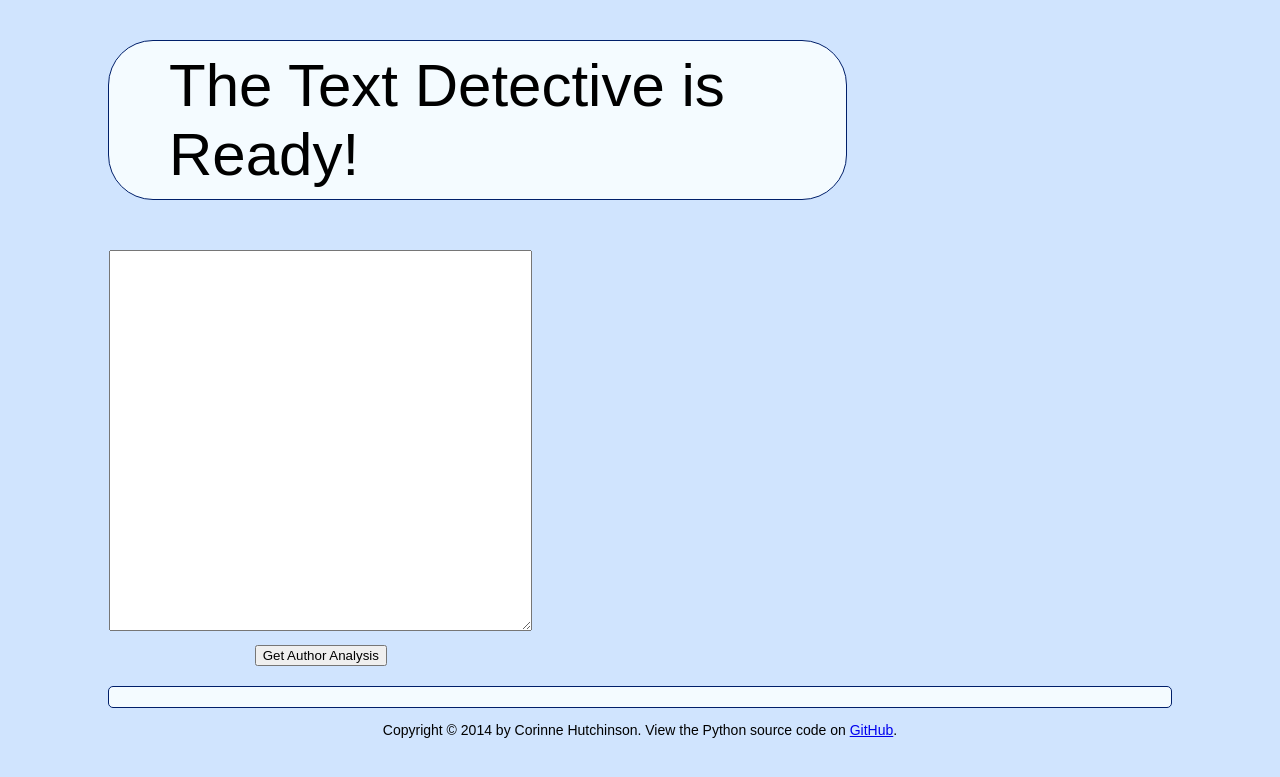
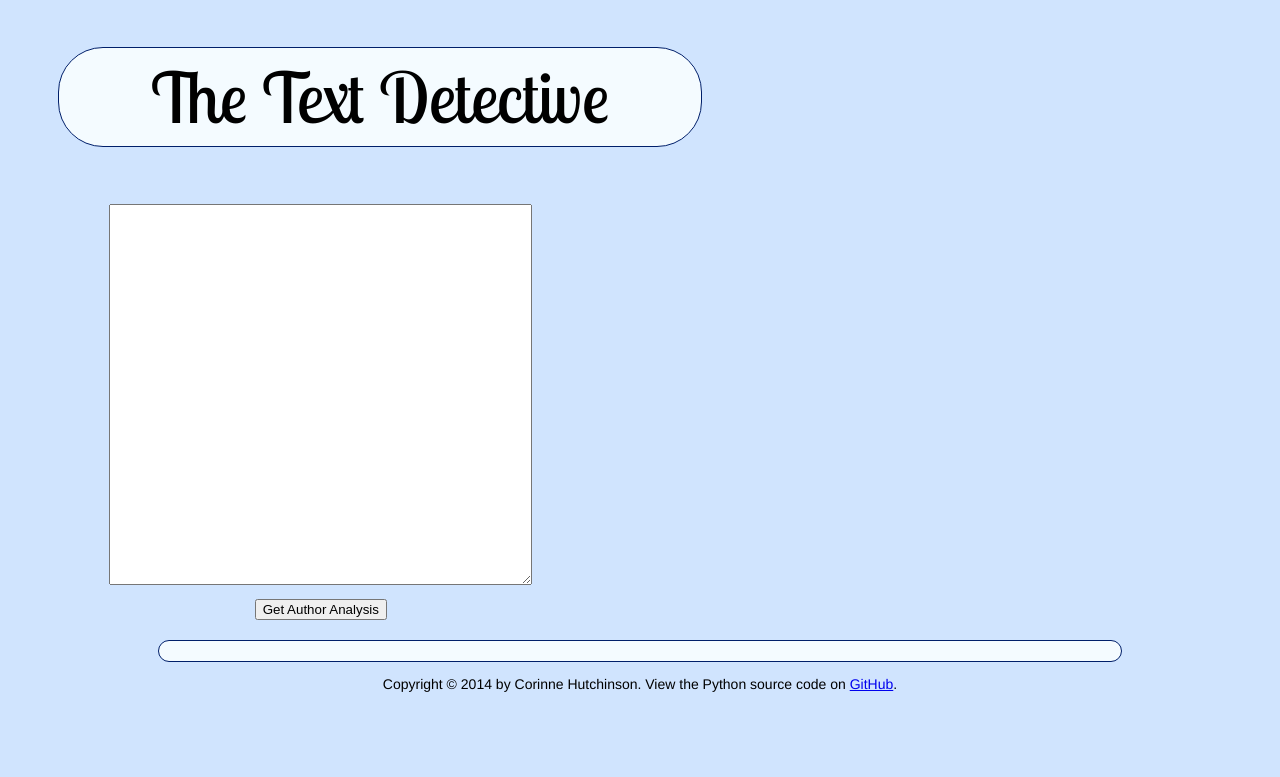
Before and after one commit to corinnelhh/text_detective, a Flask app: page / in a window 1280 px wide. Shown: the top 777 px of the page. Run offline with Flask 2, Linux system fonts and the light colour scheme; parts of the project's set-up code (start-up, migrations or seed data) failed here and were passed over.

Commit message:
styling changes

```diff
--- a/static/style.css
+++ b/static/style.css
@@ -6,19 +6,19 @@ h1 {
     border-radius: 45px;
     border-style: solid;
     border-color: #001F6A;
-    padding: 10px;
-    padding-left: 60px;
-    text-align: left;
-    font-family: "Avant Garde", Avantgarde, "Century Gothic", CenturyGothic, "AppleGothic", sans-serif;
-    font-size: 60px;
+    padding: 5px;
+    text-align: center;
+    font-family: 'Lobster Two', Helvetica, sans-serif;
+    font-size: 70px;
     font-variant: oblique;
     font-weight: lighter;
-    margin-left: 100px;
-    margin-right: 425px;
+    width: 50%;
+    margin-left: 50px;
 }
 
+
 body {
-    font-family: "Avant Garde", Avantgarde, "Century Gothic", CenturyGothic, "AppleGothic", sans-serif;
+    font-family: Helvetica, sans-serif;
     background-color: #d0e4fe;
     text-align: center;
 }
@@ -53,12 +53,12 @@ body {
     background-color: #F4FBFF;
     border-style: solid;
     border-width: 1px;
-    border-radius: 5px;
+    border-radius: 15px;
     border-color: #001F6A;
     padding: 10px;
     width: auto;
-    margin-left: 100px;
-    margin-right: 100px;
+    margin-left: 150px;
+    margin-right: 150px;
 
 }
 
--- a/templates/base.html
+++ b/templates/base.html
@@ -4,9 +4,10 @@
 
 <head>
 <link rel="stylesheet" type="text/css" href="static/style.css">
+<link href="http://fonts.googleapis.com/css?family=Lobster+Two" rel="stylesheet" type="text/css">
 </head>
 
-<h1>The Text Detective is Ready!</h1>
+<h1 class="lead">The Text Detective</h1>
     <body>
         <div id="info-wrap">
             <form id="input_form" action="{{url_for('get_input_text')}}" method="POST" class="submit">
```
